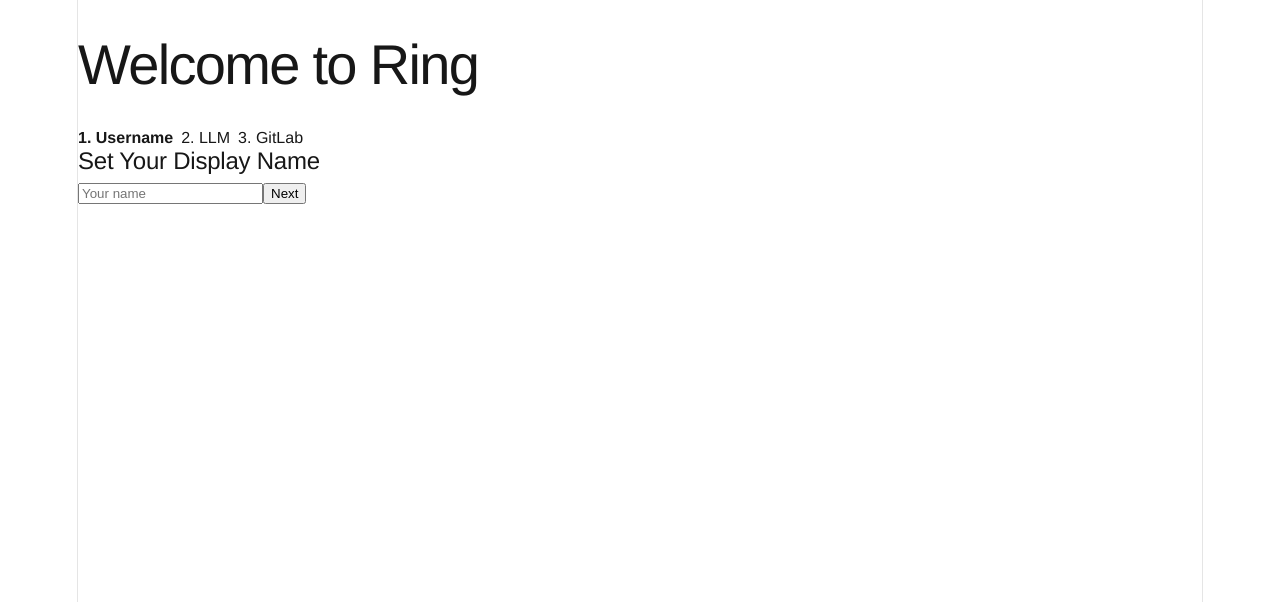
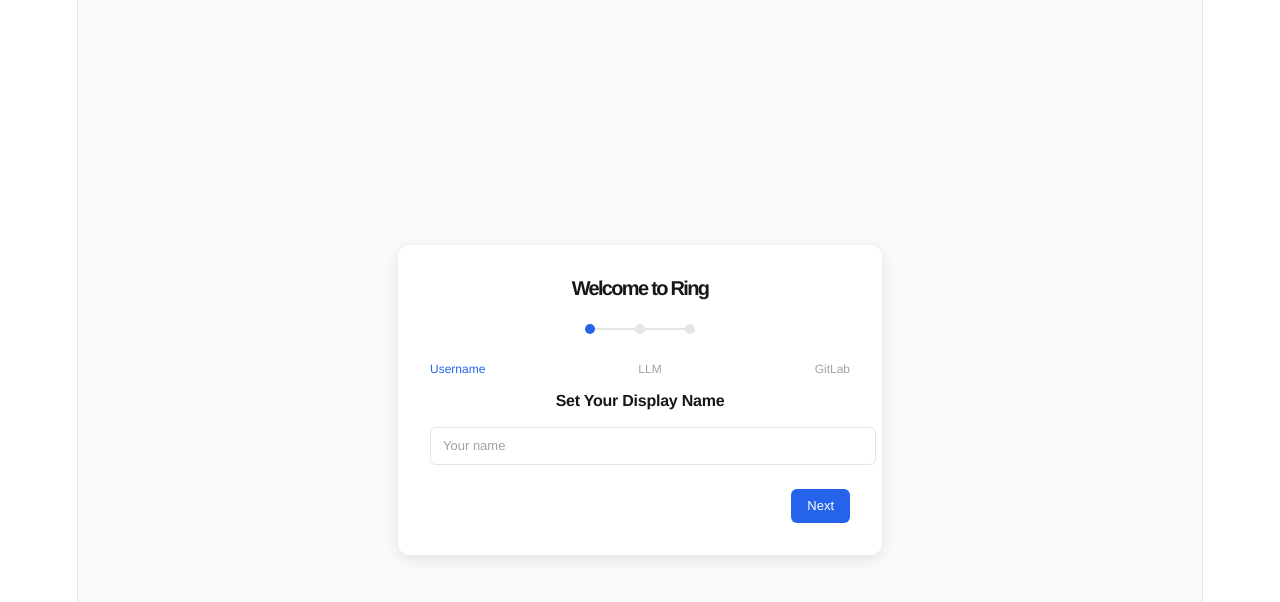
Before and after one commit to kailiangshang/Ring, a React (Vite) app in the folder ring-frontend/: page /setup in a window 1280 px wide. Shown: the top 602 px of the page. Built offline with nearby package versions, Linux system fonts and the light colour scheme; no server answers.

Commit message:
feat(ui): rebuild Setup Wizard with design tokens

```diff
--- /dev/null
+++ b/ring-frontend/src/pages/Setup/Setup.css
@@ -0,0 +1,99 @@
+.setup-wrapper {
+  display: flex;
+  align-items: center;
+  justify-content: center;
+  min-height: 100vh;
+  background: var(--color-bg-secondary);
+}
+
+.setup-card {
+  width: 100%;
+  max-width: 420px;
+  margin: 0 auto;
+  background: var(--color-bg-primary);
+  border-radius: var(--radius-xl);
+  box-shadow: var(--shadow-lg);
+  padding: var(--space-8);
+}
+
+.setup-title {
+  font-size: var(--font-size-xl);
+  font-weight: 600;
+  color: var(--color-text-primary);
+  text-align: center;
+  margin: 0 0 var(--space-6);
+}
+
+.setup-steps {
+  display: flex;
+  align-items: center;
+  justify-content: center;
+  gap: 0;
+  margin-bottom: var(--space-6);
+}
+
+.setup-step-dot {
+  width: 10px;
+  height: 10px;
+  border-radius: 50%;
+  background: var(--color-border);
+  transition: background 150ms ease;
+}
+
+.setup-step-dot.active {
+  background: var(--color-accent);
+}
+
+.setup-step-line {
+  width: 40px;
+  height: 2px;
+  background: var(--color-border);
+}
+
+.setup-step-line.completed {
+  background: var(--color-accent);
+}
+
+.setup-step-label {
+  font-size: var(--font-size-sm);
+  color: var(--color-text-tertiary);
+  text-align: center;
+  margin-top: var(--space-1);
+}
+
+.setup-step-label.active {
+  color: var(--color-accent);
+  font-weight: 500;
+}
+
+.setup-error {
+  color: var(--color-danger);
+  font-size: var(--font-size-sm);
+  margin-top: var(--space-2);
+}
+
+.setup-actions {
+  display: flex;
+  justify-content: space-between;
+  margin-top: var(--space-6);
+  gap: var(--space-2);
+}
+
+.setup-actions-end {
+  display: flex;
+  justify-content: flex-end;
+  margin-top: var(--space-6);
+  gap: var(--space-2);
+}
+
+.setup-field {
+  margin-bottom: var(--space-4);
+}
+
+.setup-field label {
+  display: block;
+  font-size: var(--font-size-sm);
+  font-weight: 500;
+  color: var(--color-text-secondary);
+  margin-bottom: var(--space-1);
+}
--- a/ring-frontend/src/pages/Setup/SetupWizard.tsx
+++ b/ring-frontend/src/pages/Setup/SetupWizard.tsx
@@ -3,7 +3,9 @@
 import { StepUsername } from './StepUsername'
 import { StepLlm } from './StepLlm'
 import { StepGitlab } from './StepGitlab'
+import { Button } from '../../components/ui/Button'
 import { useNavigate } from 'react-router-dom'
+import './Setup.css'
 
 const STEPS = ['Username', 'LLM', 'GitLab']
 
@@ -24,36 +26,59 @@
     navigate('/')
   }
 
+  const render_step = () => {
+    switch (step) {
+      case 0:
+        return <StepUsername />
+      case 1:
+        return (
+          <>
+            <StepLlm />
+            <div className="setup-actions">
+              <Button variant="secondary" onClick={() => set_step(0)}>Back</Button>
+            </div>
+          </>
+        )
+      case 2:
+        return (
+          <>
+            <StepGitlab />
+            <div className="setup-actions">
+              <Button variant="secondary" onClick={() => set_step(1)}>Back</Button>
+              <Button variant="primary" onClick={handle_complete}>Complete Setup</Button>
+            </div>
+          </>
+        )
+      default:
+        return null
+    }
+  }
+
   return (
-    <div>
-      <h1>Welcome to Ring</h1>
-      <div>
-        {STEPS.map((label, i) => (
-          <span
-            key={label}
-            style={{ fontWeight: i === step ? 'bold' : 'normal', marginRight: 8 }}
-          >
-            {i + 1}. {label}
-          </span>
-        ))}
+    <div className="setup-wrapper">
+      <div className="setup-card">
+        <h1 className="setup-title">Welcome to Ring</h1>
+
+        <div className="setup-steps">
+          {STEPS.map((label, i) => (
+            <span key={label} className="setup-step-row" style={{ display: 'flex', alignItems: 'center', gap: 0 }}>
+              {i > 0 && <span className={`setup-step-line${i <= step ? ' completed' : ''}`} />}
+              <span className={`setup-step-dot${i === step ? ' active' : ''}`} />
+            </span>
+          ))}
+        </div>
+        <div style={{ display: 'flex', justifyContent: 'space-between', marginBottom: 'var(--space-4)' }}>
+          {STEPS.map((label, i) => (
+            <span key={label} className={`setup-step-label${i === step ? ' active' : ''}`}>
+              {label}
+            </span>
+          ))}
+        </div>
+
+        {render_step()}
+
+        {error && <p className="setup-error" role="alert">{error}</p>}
       </div>
-      {step === 0 && <StepUsername />}
-      {step === 1 && (
-        <>
-          <StepLlm />
-          <button onClick={() => set_step(0)}>Back</button>
-        </>
-      )}
-      {step === 2 && (
-        <>
-          <StepGitlab />
-          <button onClick={() => set_step(1)}>Back</button>
-        </>
-      )}
-      {error && <p role="alert">{error}</p>}
-      {step === 2 && (
-        <button onClick={handle_complete}>Complete Setup</button>
-      )}
     </div>
   )
 }
--- a/ring-frontend/src/pages/Setup/StepGitlab.tsx
+++ b/ring-frontend/src/pages/Setup/StepGitlab.tsx
@@ -1,6 +1,9 @@
 import { useState } from 'react'
 import { useSetupStore } from '../../stores/setupStore'
+import { Input } from '../../components/ui/Input'
+import { Button } from '../../components/ui/Button'
 import type { GitlabConfig } from '../../types'
+import './Setup.css'
 
 export function StepGitlab() {
   const [repo_url, set_repo_url] = useState('')
@@ -18,38 +21,49 @@
 
   return (
     <form onSubmit={handle_submit}>
-      <h2>Configure GitLab</h2>
-      <div>
+      <h2 className="setup-title" style={{ fontSize: 'var(--font-size-lg)', marginBottom: 'var(--space-4)' }}>
+        Configure GitLab
+      </h2>
+      <div className="setup-field">
         <label>Repository URL</label>
-        <input
+        <Input
           type="text"
           value={repo_url}
           onChange={(e) => set_repo_url(e.target.value)}
           placeholder="git@gitlab.com:group/repo.git"
         />
       </div>
-      <div>
+      <div className="setup-field">
         <label>Auth Type</label>
-        <select value={auth_type} onChange={(e) => set_auth_type(e.target.value)}>
+        <Input
+          input_type="select"
+          value={auth_type}
+          onChange={(e) => set_auth_type(e.target.value)}
+        >
           <option value="ssh_key">SSH Key</option>
           <option value="https">HTTPS</option>
-        </select>
+        </Input>
       </div>
-      <div>
+      <div className="setup-field">
         <label>SSH Key Path</label>
-        <input
+        <Input
           type="text"
           value={ssh_key_path}
           onChange={(e) => set_ssh_key_path(e.target.value)}
         />
       </div>
-      {error && <p role="alert">{error}</p>}
-      <button type="submit" disabled={loading}>
-        Next
-      </button>
-      <button type="button" disabled={loading} onClick={() => submit_gitlab({ repo_url: '', auth_type: 'local', ssh_key_path: null })}>
-        Skip
-      </button>
+      {error && <p className="setup-error" role="alert">{error}</p>}
+      <div className="setup-actions-end">
+        <Button
+          type="button"
+          variant="secondary"
+          disabled={loading}
+          onClick={() => submit_gitlab({ repo_url: '', auth_type: 'local', ssh_key_path: null })}
+        >
+          Skip
+        </Button>
+        <Button type="submit" disabled={loading}>Next</Button>
+      </div>
     </form>
   )
 }
--- a/ring-frontend/src/pages/Setup/StepLlm.tsx
+++ b/ring-frontend/src/pages/Setup/StepLlm.tsx
@@ -1,6 +1,9 @@
 import { useState } from 'react'
 import { useSetupStore } from '../../stores/setupStore'
+import { Input } from '../../components/ui/Input'
+import { Button } from '../../components/ui/Button'
 import type { LlmConfig } from '../../types'
+import './Setup.css'
 
 export function StepLlm() {
   const [provider, set_provider] = useState('openai')
@@ -24,43 +27,49 @@
 
   return (
     <form onSubmit={handle_submit}>
-      <h2>Configure LLM</h2>
-      <div>
+      <h2 className="setup-title" style={{ fontSize: 'var(--font-size-lg)', marginBottom: 'var(--space-4)' }}>
+        Configure LLM
+      </h2>
+      <div className="setup-field">
         <label>Provider</label>
-        <select value={provider} onChange={(e) => set_provider(e.target.value)}>
+        <Input
+          input_type="select"
+          value={provider}
+          onChange={(e) => set_provider(e.target.value)}
+        >
           <option value="openai">OpenAI</option>
           <option value="ollama">Ollama</option>
           <option value="anthropic">Anthropic</option>
-        </select>
+        </Input>
       </div>
-      <div>
+      <div className="setup-field">
         <label>Model</label>
-        <input
+        <Input
           type="text"
           value={model}
           onChange={(e) => set_model(e.target.value)}
         />
       </div>
-      <div>
+      <div className="setup-field">
         <label>API Key</label>
-        <input
+        <Input
           type="password"
           value={api_key}
           onChange={(e) => set_api_key(e.target.value)}
         />
       </div>
-      <div>
+      <div className="setup-field">
         <label>Base URL (optional)</label>
-        <input
+        <Input
           type="text"
           value={base_url}
           onChange={(e) => set_base_url(e.target.value)}
         />
       </div>
-      {error && <p role="alert">{error}</p>}
-      <button type="submit" disabled={loading}>
-        Next
-      </button>
+      {error && <p className="setup-error" role="alert">{error}</p>}
+      <div className="setup-actions-end">
+        <Button type="submit" disabled={loading}>Next</Button>
+      </div>
     </form>
   )
 }
--- a/ring-frontend/src/pages/Setup/StepUsername.tsx
+++ b/ring-frontend/src/pages/Setup/StepUsername.tsx
@@ -1,5 +1,8 @@
 import { useState } from 'react'
 import { useSetupStore } from '../../stores/setupStore'
+import { Input } from '../../components/ui/Input'
+import { Button } from '../../components/ui/Button'
+import './Setup.css'
 
 export function StepUsername() {
   const [display_name, set_display_name] = useState('')
@@ -19,18 +22,22 @@
 
   return (
     <form onSubmit={handle_submit}>
-      <h2>Set Your Display Name</h2>
-      <input
+      <h2 className="setup-title" style={{ fontSize: 'var(--font-size-lg)', marginBottom: 'var(--space-4)' }}>
+        Set Your Display Name
+      </h2>
+      <div className="setup-field">
+        <Input
           type="text"
           value={display_name}
           onChange={(e) => set_display_name(e.target.value)}
           placeholder="Your name"
           disabled={loading}
         />
-      {local_error && <p role="alert">{local_error}</p>}
-      <button type="submit" disabled={loading}>
-        Next
-      </button>
+      </div>
+      {local_error && <p className="setup-error" role="alert">{local_error}</p>}
+      <div className="setup-actions-end">
+        <Button type="submit" disabled={loading}>Next</Button>
+      </div>
     </form>
   )
 }
```
Lines whose indentation alone changed are shown as unchanged.
